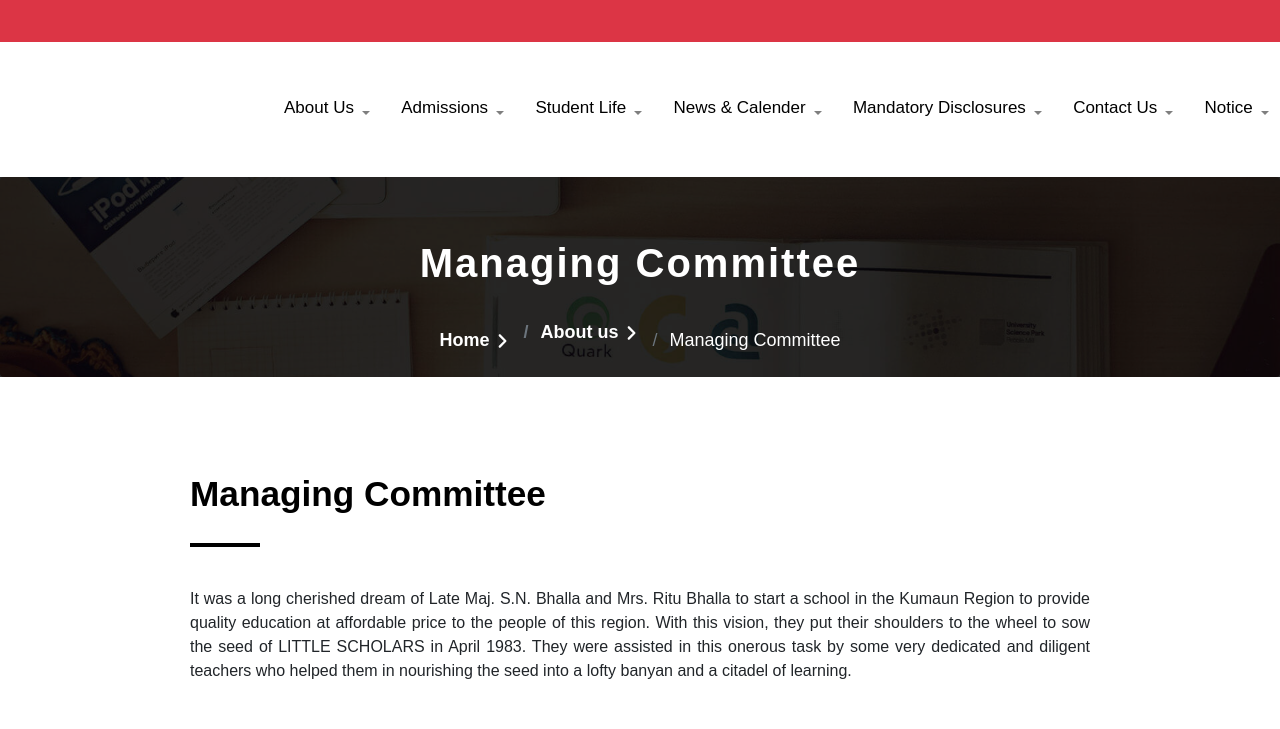
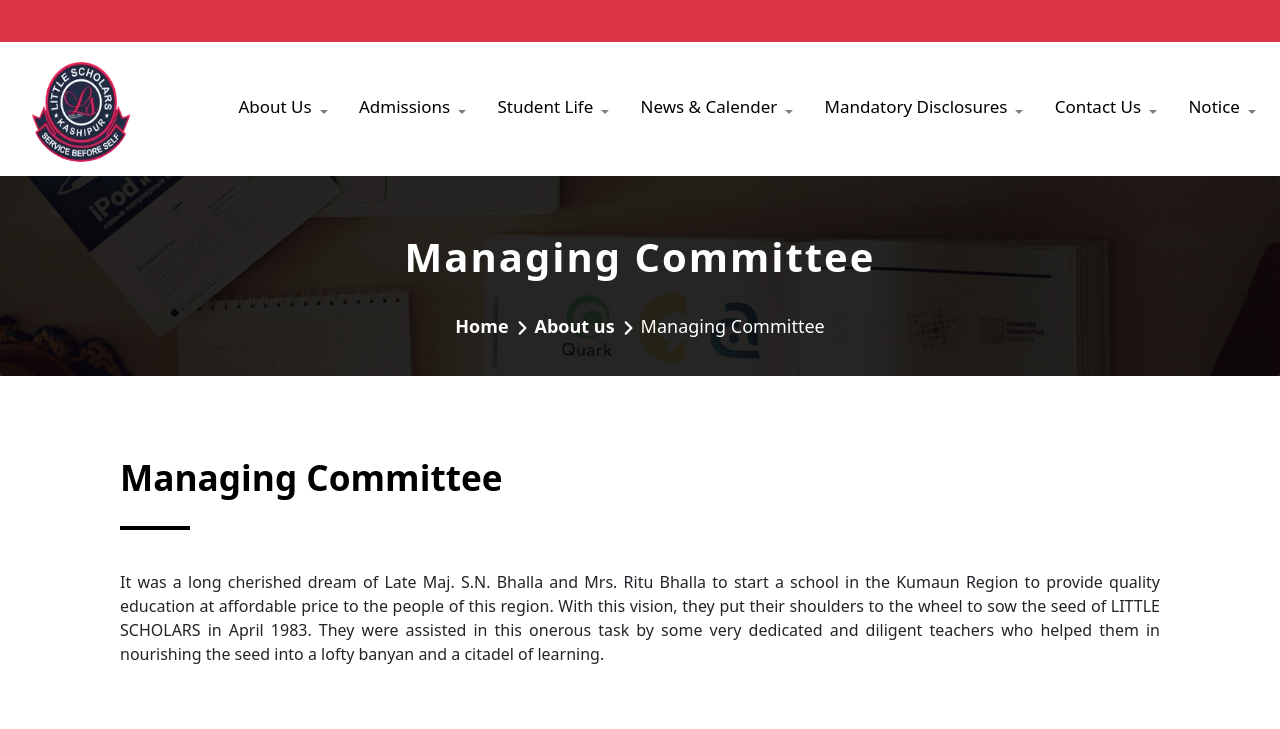
Before and after one commit to aryan22csu031/new-repository, a website: page About us/managingCommittee.html in a window 1280 px wide. Shown: the top 729 px of the page. Drawn offline with nearby package versions, Linux system fonts and the light colour scheme.

Commit message:
Update managingCommittee.html

```diff
--- a/About us/managingCommittee.html
+++ b/About us/managingCommittee.html
@@ -6,49 +6,50 @@
     <link rel="stylesheet" href="https://stackpath.bootstrapcdn.com/bootstrap/4.5.2/css/bootstrap.min.css" integrity="sha384-JcKb8q3iqJ61gNV9KGb8thSsNjpSL0n8PARn9HuZOnIxN0hoP+VmmDGMN5t9UJ0Z" crossorigin="anonymous"/>
     <title>Managing Committee</title>
     <style>
+      * {
+        box-sizing: border-box;
+        margin: 0;
+        padding: 0;
+        scrollbar-color: #202c45 #dfe9eb;
+        scrollbar-width: thin;
+      }
+
+      body {
+        font-family: ui-sans-serif, system-ui, sans-serif, Apple Color Emoji, Segoe UI Emoji, Segoe UI Symbol, Noto Color Emoji;
+      }
+
+
       .navbar-sections {
         color: black;
         font-size: 17px;
       }
-
       .navbar-nav .nav-link {
         display: flex;
         justify-content: center;
         align-items: center;
         gap: 4px;
       }
-
       .navbarSection {
         gap: 0.7rem;
       }
-
       .navbar-div {
         height: 8rem;
         width: 100%;
       }
 
-      * {
-        box-sizing: border-box;
-        margin: 0;
-        padding: 0;
-      }
-
-      body {
-        font-family: Arial, sans-serif;
-      }
 
       .breadcrumb {
-        background-image: url("images/Header-bg.jpg");
+          margin: 0;
+          background-image: url("./images/Header-bg.jpg");
           background-position: center;
           background-size: cover;
           height: 200px;
           color: white;
           position: relative;
           display: flex;
-        align-items: center; /* Centers the breadcrumb content vertically */
-        justify-content: center; /* Centers the breadcrumb content horizontally */
+          align-items: center;
+          justify-content: center;
         }
-
         .breadcrumb::before {
           content: "";
           position: absolute;
@@ -56,23 +57,17 @@
           left: 0;
           right: 0;
           bottom: 0;
-        background-color: rgba(
-          0,
-          0,
-          0,
-          0.85
-        ); /* Semi-transparent black overlay */
-        z-index: 1; /* Places overlay behind content */
+          background-color: rgba(0,0,0,0.85);
+          z-index: 1;
         }
-
         .breadcrumb-content {
           position: relative;
-        z-index: 2; /* Ensures content is above the overlay */
+          z-index: 2;
           display: flex;
           flex-direction: column;
           align-items: center;
           gap: 0.5rem;
-        padding: 50px;
+          padding: 45px;
         }
 
         @media (min-width: 640px) {
@@ -82,7 +77,7 @@
           }
         }
 
-      .title {
+        .breadcrumb-title {
           font-size: 1.75rem;
           font-weight: 600;
           text-align: center;
@@ -90,7 +85,7 @@
         }
 
         @media (min-width: 640px) {
-        .title {
+          .breadcrumb-title {
             font-size: 2.5rem;
           }
         }
@@ -99,6 +94,12 @@
           display: flex;
           gap: 0.25rem;
           font-size: 1rem;
+          a {
+            text-decoration: none;
+          }
+          a:hover {
+            color: white;
+          }
         }
 
         @media (min-width: 640px) {
@@ -115,15 +116,14 @@
           text-decoration: none;
           color: white;
         }
-
         .current {
           font-weight: 300;
         }
-
         .icon {
           display: inline-block;
           font-size: 1em;
         }
+
 
       .section-title {
         font-size: 2.2rem;
@@ -140,7 +140,7 @@
         margin-bottom: 20px;
       }
 
-      .container {
+      .section-container {
         padding: 60px 120px;
         p {
           text-align: justify;
@@ -156,17 +156,17 @@
         border-collapse: collapse;
         margin-top: 30px;
         text-align: center;
-        border: 1px solid #b0b0b0;
         color: #b0b0b0;
       }
       .styled-table thead th {
         align-items: center;
         padding: 10px;
         color: black;
+        border-bottom: 2px solid  black !important;
       }
 
       .styled-table thead tr:first-child th {
-        border: 2px solid black;
+        border: 1px solid #b0b0b0;
       }
 
       .styled-table tbody td {
@@ -175,13 +175,11 @@
         padding: 8px;
       }
 
-      .styled-table tbody td:first-child {
-        text-align: center;
-      }
       tbody tr:hover {
         background-color: #f5f5f5;
         color: black;
       }
+
       /* Responsive Styling */
       @media (max-width: 768px) {
         .header-section {
@@ -479,53 +477,43 @@
          </ul>
        </div>
      </nav>
+
      <div class="breadcrumb">
       <div class="breadcrumb-content">
-        <h1 class="title">Managing Committee</h1>
+        <h1 class="breadcrumb-title">Managing Committee</h1>
         <div class="breadcrumb-links">
-          <a href="/" class="breadcrumb-item">
+          <p>
+            <a href=".." class="breadcrumb-item">
               Home
+            </a>
+          </p>
           <span class="icon">
-              <svg
-                stroke="currentColor"
-                fill="currentColor"
-                stroke-width="0"
-                viewBox="0 0 320 512"
-                height="1em"
-                width="1em"
-                xmlns="http://www.w3.org/2000/svg"
-              >
+            <svg stroke="currentColor" fill="currentColor" stroke-width="0" viewBox="0 0 320 512" height="1em" width="1em" xmlns="http://www.w3.org/2000/svg">
               <path
-                  d="M278.6 233.4c12.5 12.5 12.5 32.8 0 45.3l-160 160c-12.5 12.5-32.8 12.5-45.3 0s-12.5-32.8 0-45.3L210.7 256 73.4 118.6c-12.5-12.5-12.5-32.8 0-45.3s32.8-12.5 45.3 0l160 160z"
-                ></path>
+                d="M278.6 233.4c12.5 12.5 12.5 32.8 0 45.3l-160 160c-12.5 12.5-32.8 12.5-45.3 0s-12.5-32.8 0-45.3L210.7 256 73.4 118.6c-12.5-12.5-12.5-32.8 0-45.3s32.8-12.5 45.3 0l160 160z">
+              </path>
             </svg>
           </span>
-          </a>
           <p class="breadcrumb-item">
             About us
+          </p>
           <span class="icon">
-              <svg
-                stroke="currentColor"
-                fill="currentColor"
-                stroke-width="0"
-                viewBox="0 0 320 512"
-                height="1em"
-                width="1em"
-                xmlns="http://www.w3.org/2000/svg"
-              >
+            <svg stroke="currentColor" fill="currentColor" stroke-width="0" viewBox="0 0 320 512" height="1em" width="1em" xmlns="http://www.w3.org/2000/svg">
               <path
-                  d="M278.6 233.4c12.5 12.5 12.5 32.8 0 45.3l-160 160c-12.5 12.5-32.8 12.5-45.3 0s-12.5-32.8 0-45.3L210.7 256 73.4 118.6c-12.5-12.5-12.5-32.8 0-45.3s32.8-12.5 45.3 0l160 160z"
-                ></path>
+                d="M278.6 233.4c12.5 12.5 12.5 32.8 0 45.3l-160 160c-12.5 12.5-32.8 12.5-45.3 0s-12.5-32.8 0-45.3L210.7 256 73.4 118.6c-12.5-12.5-12.5-32.8 0-45.3s32.8-12.5 45.3 0l160 160z">
+              </path>
             </svg>
           </span>
+          <p>
+            <span class="breadcrumb-item current">Managing Committee</span>
           </p>
-          <span class="breadcrumb-item current">Managing Committee</span>
         </div>
       </div>
     </div>
 
+    <div>
       <section>
-      <div class="container">
+        <div class="section-container">
           <h1 class="section-title">Managing Committee</h1>
           <div class="underline"></div>
           <p>
@@ -544,8 +532,7 @@
                 <tr>
                   <th>S.No</th>
                   <th>Name</th>
-                <th>Category &amp; Clause of Affiliation Bye-Laws, 2018</th>
-                <th>Clause</th>
+                  <th colspan="2">Category &amp; Clause of Affiliation Bye-Laws, 2018</th>
                 </tr>
               </thead>
               <tbody>
@@ -620,6 +607,8 @@
           </div>
         </div>
       </section>
+    </div>
+
     <section class="footer">
       <div class="container">
           <div class="row">
```
Lines whose indentation alone changed are shown as unchanged.
